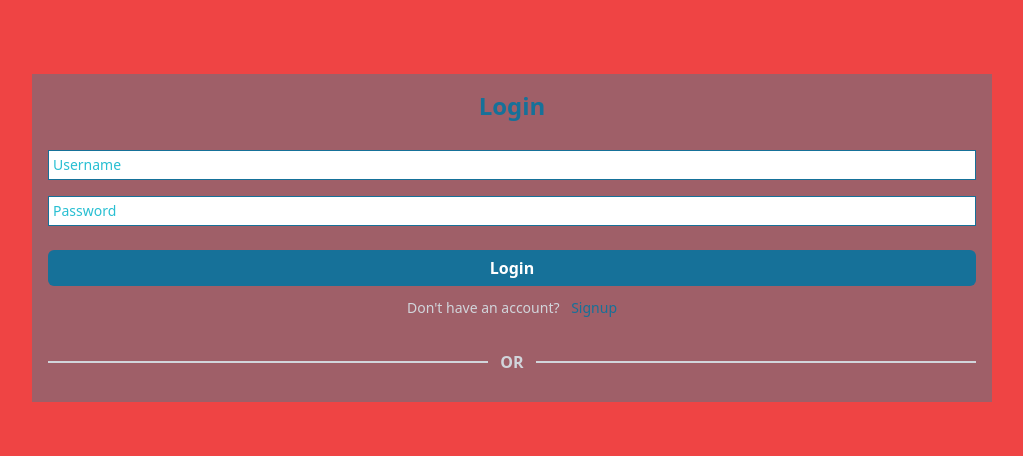
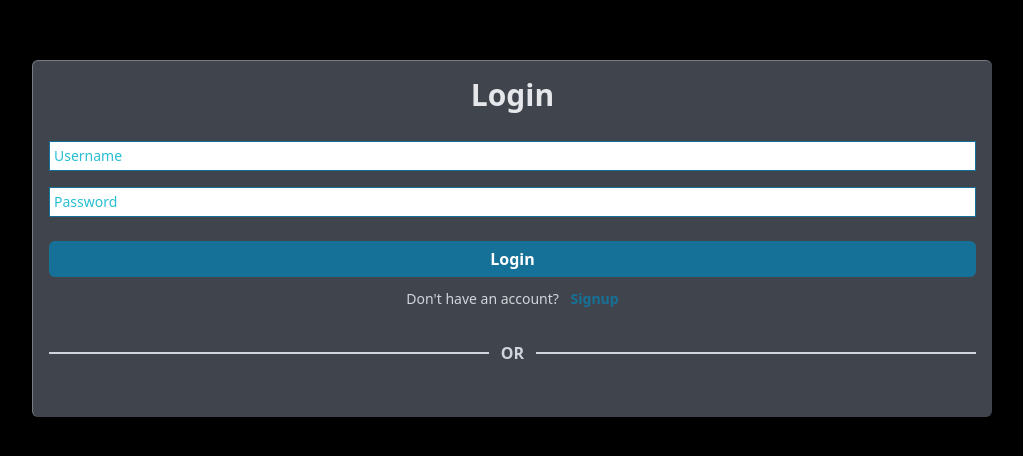
Before and after one commit to F-Naddaf/CRAC, a Vue app in the folder client/: page /login in a window 1280 px wide. Shown: the part 162-618 px from the top of the page, without its empty margins (128-1151 px from the left). Built offline with nearby package versions, Linux system fonts and the light colour scheme.

Commit message:
Adding google button

```diff
--- a/client/public/index.html
+++ b/client/public/index.html
@@ -9,7 +9,7 @@
     <title><%= htmlWebpackPlugin.options.title %></title>
     <script src="https://apis.google.com/js/platform.js" async defer></script>
   </head>
-  <body class="bg-red-500">
+  <body class="bg-black">
     <noscript>
       <strong
         >We're sorry but <%= htmlWebpackPlugin.options.title %> doesn't work
--- a/client/src/assets/tailwind.css
+++ b/client/src/assets/tailwind.css
@@ -19,7 +19,7 @@
   @apply flex justify-center items-center bg-secondary-200 w-full h-9 rounded-md
 }
 .authForm {
-  @apply flex flex-col justify-center items-center w-full bg-gray-500 w-3/4 h-auto p-4 bg-opacity-60
+  @apply flex flex-col justify-center items-center w-full bg-gray-500 w-3/4 h-auto p-4 bg-opacity-60 rounded-md border-t border-l border-white border-opacity-30
 }
 .placeholder {
   @apply text-sm font-medium p-1 m-2 w-full placeholder-secondary-200 border border-secondary-100
--- a/client/src/views/LoginPage.vue
+++ b/client/src/views/LoginPage.vue
@@ -1,17 +1,18 @@
 <template>
-  <div class="flex flex-col justify-center items-center w-full h-full">
+  <div class="flex flex-col justify-center items-center w-full h-full rounded-md">
     <form class="authForm">
-      <h1 class="mb-5 text-2xl font-bold text-secondary-100">Login</h1>
+      <h1 class="mb-5 text-3xl font-bold text-gray-200">Login</h1>
       <FormInput v-for="input in inputs" :key="input.id" :placeholder="input.placeholder"/>
       <button class="secondaryLink rounded-lg text-white font-semibold mt-4">Login</button>
       <span class="text-sm mt-3 text-gray-300">Don't have an account?
-        <router-link class="pl-2 text-secondary-100" to="/">Signup</router-link>
+        <router-link class="pl-2 text-md text-secondary-100 font-semibold" to="/">Signup</router-link>
       </span>
       <div class="flex items-center justify-between w-full mt-5">
         <span class="w-1/2 h-0.5 bg-gray-300"></span>
         <p class="font-bold p-3 text-gray-300">OR</p>
         <span class="w-1/2 h-0.5 bg-gray-300"></span>
       </div>
+        <div class="g-signin2 m-3" data-onsuccess="onSignIn"></div>
     </form>
   </div>
 </template>
@@ -44,5 +45,14 @@ components: {
 </script>
 
 <style>
-
+.g-signin2 {
+  width: 100%;
+  position: relative !important;
+}
+.g-signin2 div {
+  width: 100% !important;
+}
+.g-signin2 span {
+  margin-left: -50%;
+}
 </style>
--- a/client/tailwind.config.js
+++ b/client/tailwind.config.js
@@ -10,7 +10,7 @@ module.exports = {
       },
       secondary: {
         100: '#167199',
-        200: '#28BFD2'
+        200: '#28BFD2',
       }
     },
     },
```
